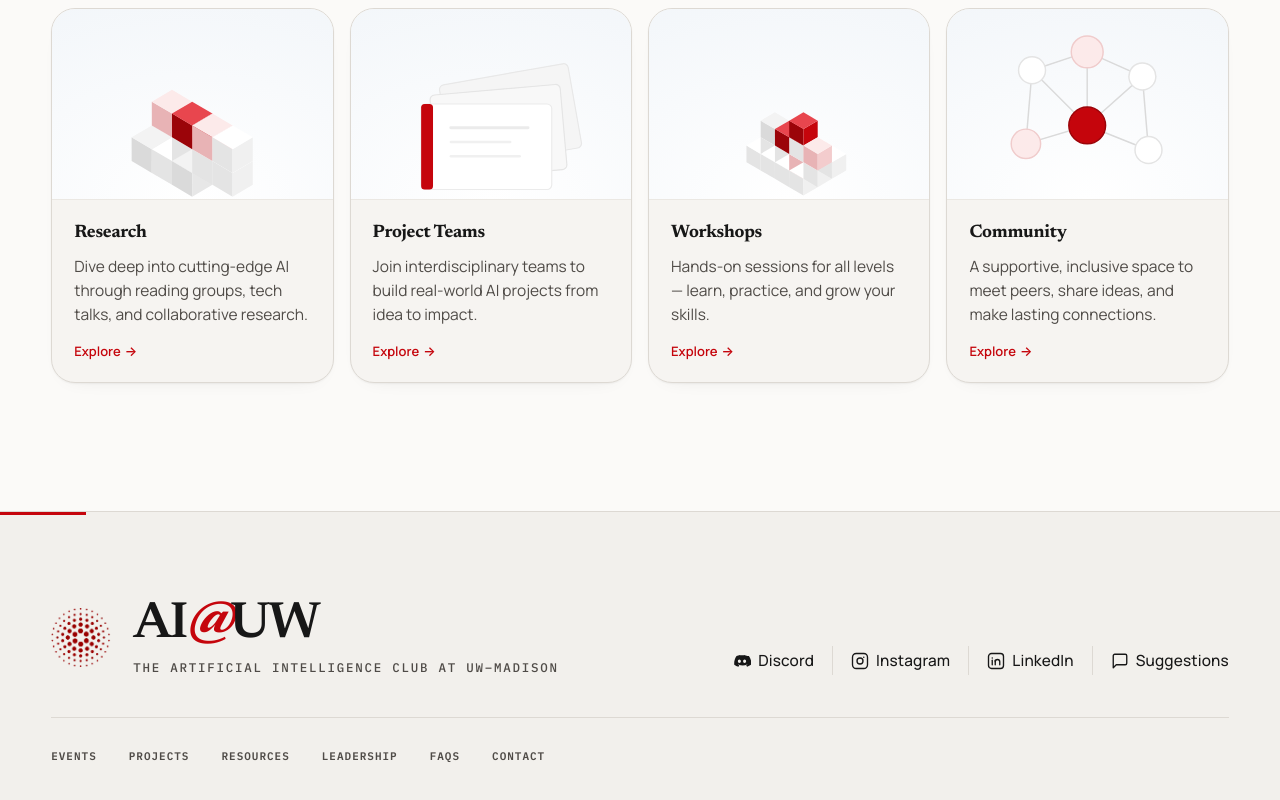
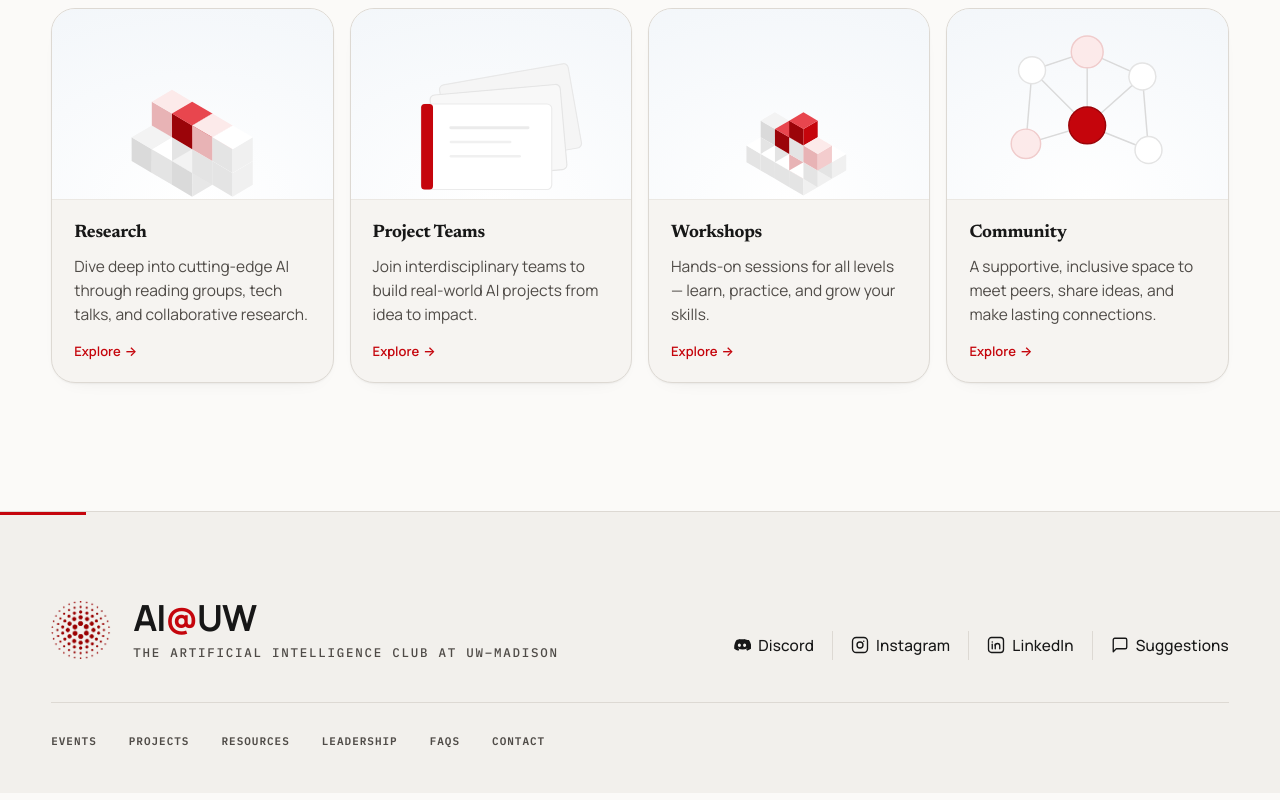
Before and after one commit to aiclubuwmadison/aiclubuwmadison.github.io, a React (Vite) app: page / in a window 1280 px wide. Shown: the part 1709-2509 px from the top of the page. Built offline with nearby package versions, Linux system fonts and the light colour scheme.

Commit message:
Use sans footer wordmark instead of serif

```diff
--- a/src/components/Footer.css
+++ b/src/components/Footer.css
@@ -53,17 +53,17 @@
 }
 
 .atmos-footer-wordmark {
-  font-family: var(--atmos-serif);
-  font-weight: 800;
-  font-size: clamp(28px, 3vw, 36px);
+  font-family: var(--atmos-sans);
+  font-weight: 700;
+  font-size: clamp(26px, 2.8vw, 34px);
   line-height: 1;
-  letter-spacing: -0.015em;
+  letter-spacing: -0.03em;
   color: var(--atmos-ink);
   margin: 0;
 }
 
 .atmos-footer-wordmark .atmos-footer-at {
-  font-style: italic;
+  font-style: normal;
   color: var(--atmos-badger);
   font-weight: 700;
 }
@@ -239,9 +239,9 @@
 .atmos-footer-brand { justify-self: start; }
 .atmos-footer-links { justify-content: flex-end; }
 .atmos-footer-wordmark {
-  font-weight: 600;
-  font-size: clamp(34px, 4vw, 52px);
-  letter-spacing: -0.045em;
+  font-weight: 700;
+  font-size: clamp(28px, 3vw, 36px);
+  letter-spacing: -0.03em;
 }
 .atmos-footer-eyebrow,
 .atmos-footer-nav-link {
```
